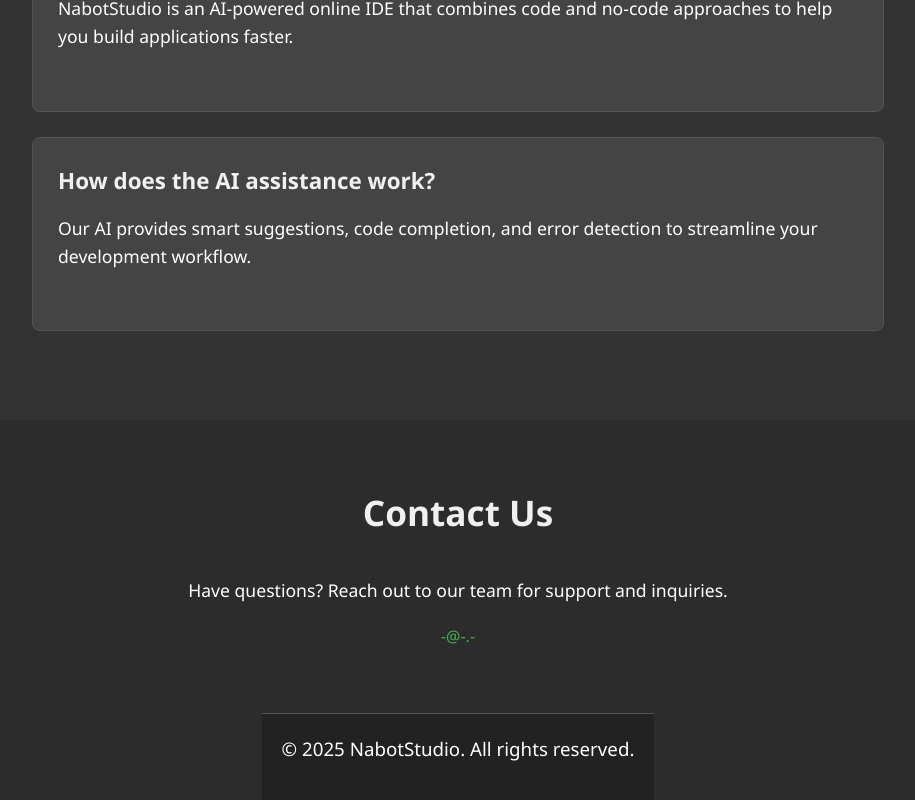
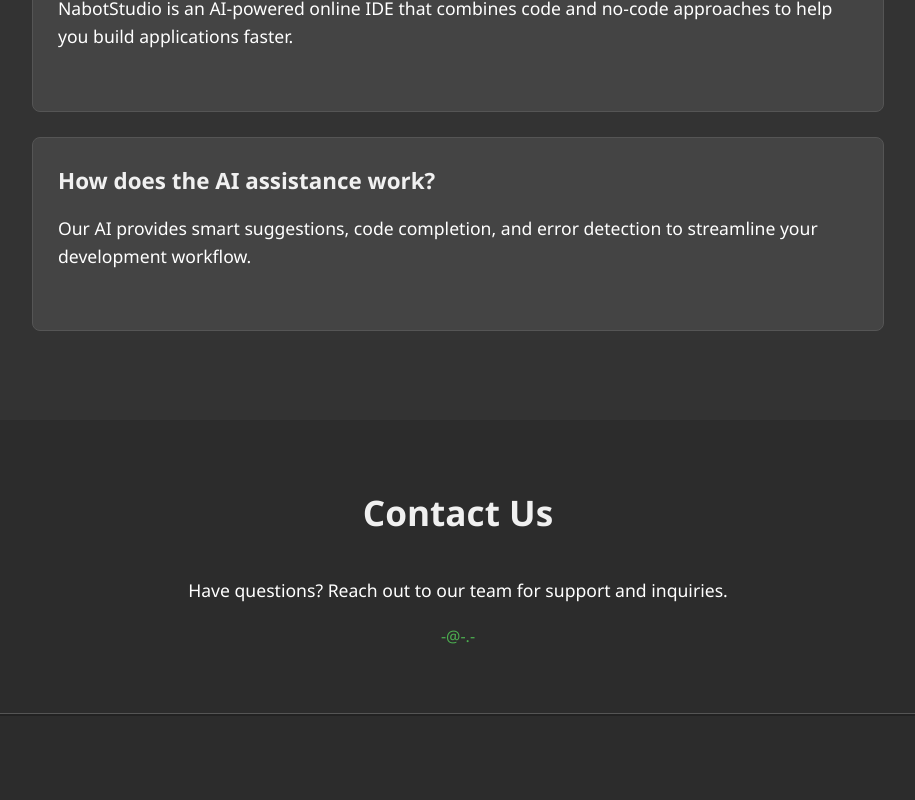
Before and after one commit to sh-navid/NabotStudio, a React (Create React App) app: page / in a window 1280 px wide. Shown: the part 2277-3077 px from the top of the page, without its empty margins (182-1097 px from the left). After the commit the page ends 3013 px from the top, so only its background shows below. Built offline with nearby package versions, Linux system fonts and the light colour scheme.

Commit message:
[Enhancement] Finalized the landing page

```diff
--- a/src/App.css
+++ b/src/App.css
@@ -609,7 +609,8 @@
     background-color: #222;
     color: var(--text-light);
     text-align: center;
-    padding: 20px;
+    padding: 1px;
+    width: 100%;
     font-size: 0.9em;
     border-top: 1px solid var(--border-color); /* Add a border at the top of the footer */
 }
--- a/src/App.js
+++ b/src/App.js
@@ -12,7 +12,7 @@
 // Mock Logo Component (replace with your actual logo)
 const Logo = () => (
     <div className="logo">
-        <img src='/logo512.png'/>
+        <img src='/logo512.png' alt='NabotStudio Logo'/>
     </div>
 );
 
@@ -173,7 +173,6 @@
             </section>
 
             <footer>
-                <p>&copy; {new Date().getFullYear()} NabotStudio. All rights reserved.</p>
             </footer>
         </div>
     );
```
